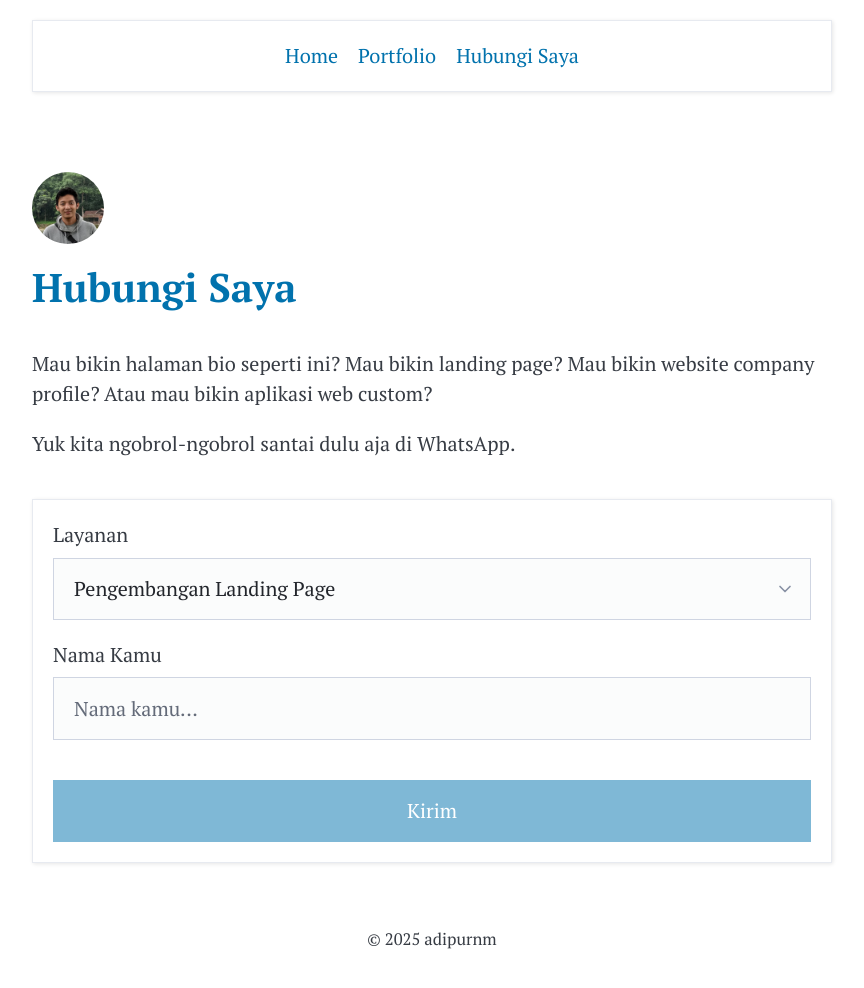
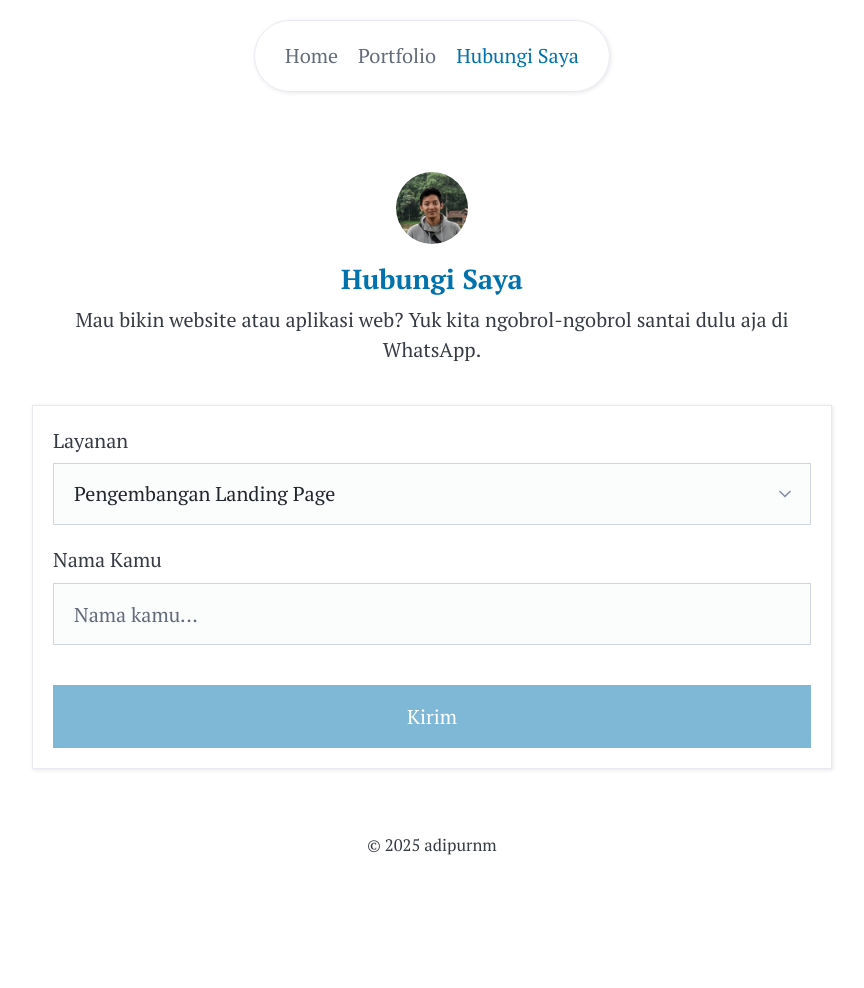
Before and after one commit to adiprnm/me, a Jekyll site: the page built from contact.html, in a window 1280 px wide and 993 px high. Shown: the top 988 px of the window, without its empty margins (208-1072 px from the left). Built offline with Jekyll 4.4.1, drawn with Linux system fonts in a browser that asks for light colours.

Commit message:
Make the page header centered and handle active nav link

```diff
--- a/_includes/avatar.html
+++ b/_includes/avatar.html
@@ -1 +1 @@
-<img src="/assets/images/adi-small.webp" alt="adipurnm" class="icon mb-4">
+<img src="/assets/images/adi-small.webp" alt="adipurnm" class="icon mb-4 block-center">
--- a/_layouts/default.html
+++ b/_layouts/default.html
@@ -16,9 +16,9 @@
   <body>
     <navbar class="navbar-sticky-top">
       <div class="container" style="max-width: 800px">
-        <article>
+        <article class="w-max rounded-full pr-6 pl-6">
           {% for link in site.data.navlinks %}
-            <a href="{{ link.url }}">{{ link.name }}</a>
+          <a href="{{ link.url }}" {% if link.url == page.url %}class="active"{% endif %}>{{ link.name }}</a>
           {% endfor %}
         </article>
       </div>
--- a/_sass/base.scss
+++ b/_sass/base.scss
@@ -50,6 +50,7 @@ h1, h2, h3, h4, h5, h6 {
 .mt-8 { margin-top: 2rem; }
 .mb-8 { margin-bottom: 2rem; }
 .pl-6 { padding-left: 1.5rem!important; }
+.pr-6 { padding-right: 1.5rem!important; }
 .mt-16 { margin-top: 4rem; }
 .mt-20 { margin-top: 5rem; }
 .p-0 { padding: 0; }
@@ -103,8 +104,7 @@ h1, h2, h3, h4, h5, h6 {
 }
 .site-title {
   font-size: 1.375rem;
-  margin: 0;
-  margin-bottom: 4px;
+  margin-bottom: .5rem;
   color: var(--pico-primary-background);
 
   & a {
@@ -162,7 +162,10 @@ h1, h2, h3, h4, h5, h6 {
     background-color: rgba(255, 255, 255, 0.9);
     backdrop-filter: blur(4px);
 
-    & a { text-decoration: none; }
+    & a {
+      text-decoration: none;
+      color: var(--pico-muted-color);
+    }
 
     @media (width >= 48rem) {
       gap: 1rem;
@@ -179,3 +182,11 @@ h1, h2, h3, h4, h5, h6 {
   text-overflow: ellipsis;
   white-space: nowrap;
 }
+.w-max { width: max-content; }
+.block-center {
+  display: block;
+  margin-left: auto;
+  margin-right: auto;
+}
+.rounded-full { border-radius: 9999px; }
+.active { color: var(--pico-color)!important; }
--- a/contact.html
+++ b/contact.html
@@ -5,10 +5,9 @@ title: Hubungi Saya
 
 <section class="mt-16">
   {% include avatar.html %}
-  <h1 class="text-primary mb-8">{{ page.title }}</h1>
+  <h1 class="text-center site-title">{{ page.title }}</h1>
 
-  <p>Mau bikin halaman bio seperti ini? Mau bikin landing page? Mau bikin website company profile? Atau mau bikin aplikasi web custom?</p>
-  <p>Yuk kita ngobrol-ngobrol santai dulu aja di WhatsApp.</p>
+  <p class="text-center">Mau bikin website atau aplikasi web? Yuk kita ngobrol-ngobrol santai dulu aja di WhatsApp.</p>
 
   <article class="mt-8">
     <form method="get">
--- a/portfolio.html
+++ b/portfolio.html
@@ -6,8 +6,8 @@ description: Aplikasi web, landing page, dan mini apps yang telah saya buat sela
 
 <section class="mt-16">
   {% include avatar.html %}
-  <h1 class="text-primary">{{ page.title }}</h1>
-  <p>{{ page.description }}</p>
+  <h1 class="site-title text-center">{{ page.title }}</h1>
+  <p class="text-center">{{ page.description }}</p>
 </section>
 
 <section class="mt-16">
```
